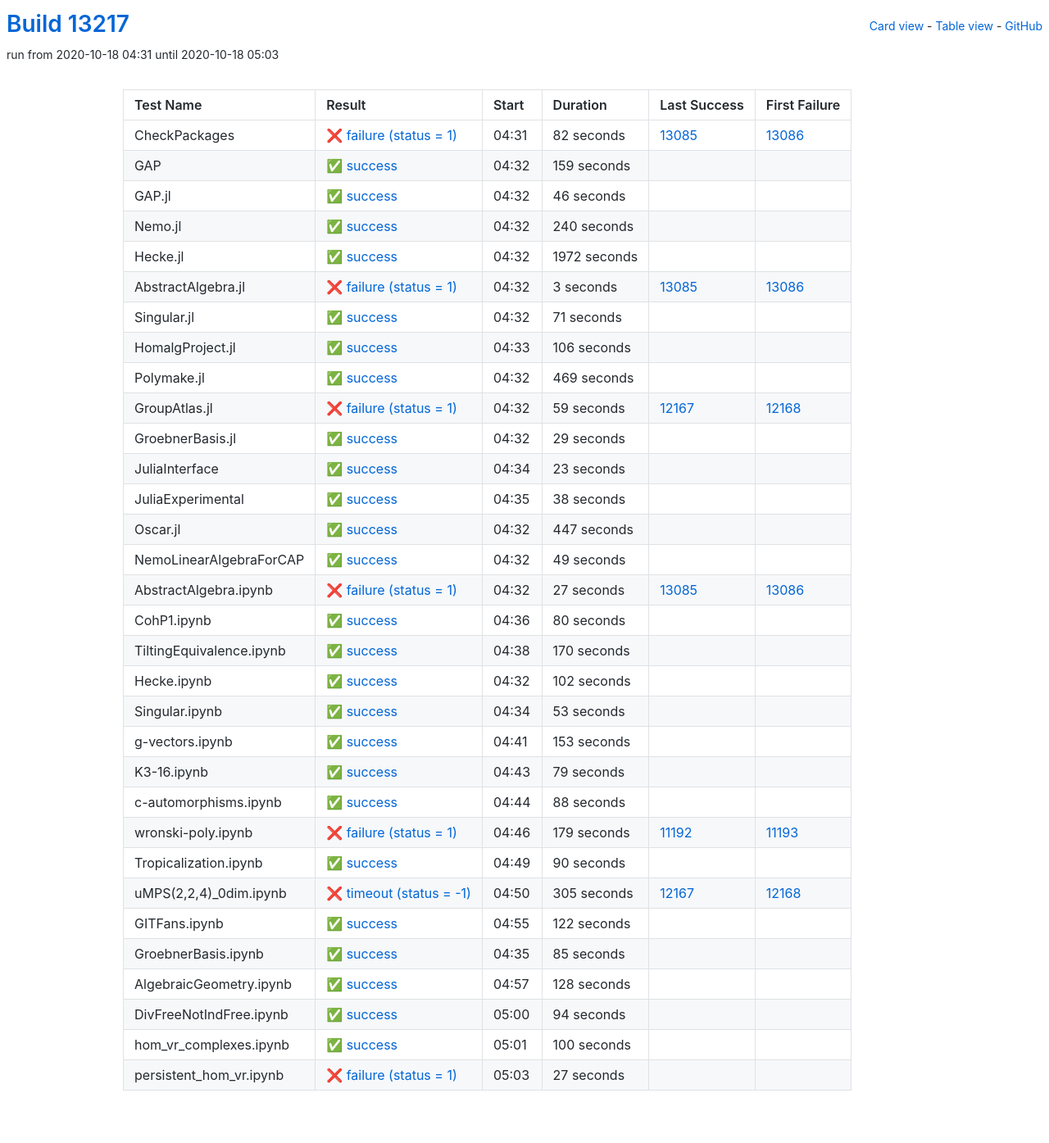
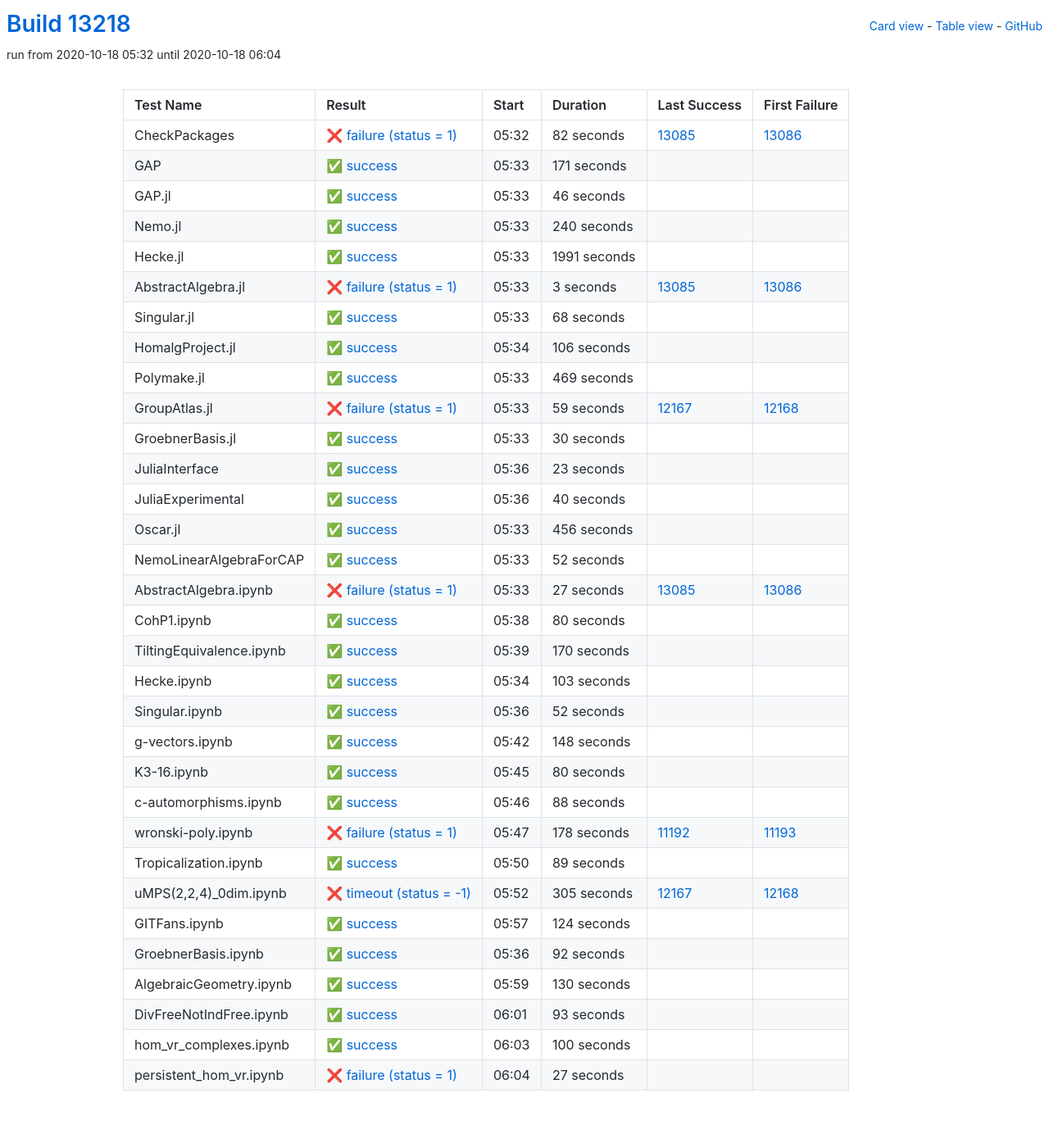
Before and after one commit to oscar-system/oscar-ci-status, a Jekyll site: the page built from table.html, in a window 1280 px wide. Shown: the whole page at 82% size. Built offline with Jekyll 4.4.1, drawn with Linux system fonts in a browser that asks for light colours.

Commit message:
Build #13218

```diff
--- a/_data/ci.yml
+++ b/_data/ci.yml
@@ -1,6 +1,6 @@
 ---
-build: 13217
-build_url: https://oscarci.mathematik.uni-kl.de/job/oscar/13217/
+build: 13218
+build_url: https://oscarci.mathematik.uni-kl.de/job/oscar/13218/
 job: oscar
 organization: oscar-system
 repo: oscar-ci-status
@@ -8,8 +8,8 @@
 tests:
 - name: CheckPackages
   id: checkpackages
-  log: https://oscarci.mathematik.uni-kl.de/job/oscar/13217/artifact/logs/build-13217/CheckPackages.log
-  start: 2020-10-18 04:31
+  log: https://oscarci.mathematik.uni-kl.de/job/oscar/13218/artifact/logs/build-13218/CheckPackages.log
+  start: 2020-10-18 05:32
   success: false
   exitcode: 1
   status: failure
@@ -20,20 +20,20 @@
   first_failure_url: https://oscarci.mathematik.uni-kl.de/job/oscar/13086/
 - name: GAP
   id: gap
-  log: https://oscarci.mathematik.uni-kl.de/job/oscar/13217/artifact/logs/build-13217/GAP.log
-  start: 2020-10-18 04:32
+  log: https://oscarci.mathematik.uni-kl.de/job/oscar/13218/artifact/logs/build-13218/GAP.log
+  start: 2020-10-18 05:33
   success: true
   exitcode: 0
   status: success
-  duration: 159
+  duration: 171
   last_success: false
   last_success_url:
   first_failure: false
   first_failure_url:
 - name: GAP.jl
   id: gap-jl
-  log: https://oscarci.mathematik.uni-kl.de/job/oscar/13217/artifact/logs/build-13217/GAP.jl.log
-  start: 2020-10-18 04:32
+  log: https://oscarci.mathematik.uni-kl.de/job/oscar/13218/artifact/logs/build-13218/GAP.jl.log
+  start: 2020-10-18 05:33
   success: true
   exitcode: 0
   status: success
@@ -44,8 +44,8 @@
   first_failure_url:
 - name: Nemo.jl
   id: nemo-jl
-  log: https://oscarci.mathematik.uni-kl.de/job/oscar/13217/artifact/logs/build-13217/Nemo.jl.log
-  start: 2020-10-18 04:32
+  log: https://oscarci.mathematik.uni-kl.de/job/oscar/13218/artifact/logs/build-13218/Nemo.jl.log
+  start: 2020-10-18 05:33
   success: true
   exitcode: 0
   status: success
@@ -56,20 +56,20 @@
   first_failure_url:
 - name: Hecke.jl
   id: hecke-jl
-  log: https://oscarci.mathematik.uni-kl.de/job/oscar/13217/artifact/logs/build-13217/Hecke.jl.log
-  start: 2020-10-18 04:32
+  log: https://oscarci.mathematik.uni-kl.de/job/oscar/13218/artifact/logs/build-13218/Hecke.jl.log
+  start: 2020-10-18 05:33
   success: true
   exitcode: 0
   status: success
-  duration: 1972
+  duration: 1991
   last_success: false
   last_success_url:
   first_failure: false
   first_failure_url:
 - name: AbstractAlgebra.jl
   id: abstractalgebra-jl
-  log: https://oscarci.mathematik.uni-kl.de/job/oscar/13217/artifact/logs/build-13217/AbstractAlgebra.jl.log
-  start: 2020-10-18 04:32
+  log: https://oscarci.mathematik.uni-kl.de/job/oscar/13218/artifact/logs/build-13218/AbstractAlgebra.jl.log
+  start: 2020-10-18 05:33
   success: false
   exitcode: 1
   status: failure
@@ -80,20 +80,20 @@
   first_failure_url: https://oscarci.mathematik.uni-kl.de/job/oscar/13086/
 - name: Singular.jl
   id: singular-jl
-  log: https://oscarci.mathematik.uni-kl.de/job/oscar/13217/artifact/logs/build-13217/Singular.jl.log
-  start: 2020-10-18 04:32
+  log: https://oscarci.mathematik.uni-kl.de/job/oscar/13218/artifact/logs/build-13218/Singular.jl.log
+  start: 2020-10-18 05:33
   success: true
   exitcode: 0
   status: success
-  duration: 71
+  duration: 68
   last_success: false
   last_success_url:
   first_failure: false
   first_failure_url:
 - name: HomalgProject.jl
   id: homalgproject-jl
-  log: https://oscarci.mathematik.uni-kl.de/job/oscar/13217/artifact/logs/build-13217/HomalgProject.jl.log
-  start: 2020-10-18 04:33
+  log: https://oscarci.mathematik.uni-kl.de/job/oscar/13218/artifact/logs/build-13218/HomalgProject.jl.log
+  start: 2020-10-18 05:34
   success: true
   exitcode: 0
   status: success
@@ -104,8 +104,8 @@
   first_failure_url:
 - name: Polymake.jl
   id: polymake-jl
-  log: https://oscarci.mathematik.uni-kl.de/job/oscar/13217/artifact/logs/build-13217/Polymake.jl.log
-  start: 2020-10-18 04:32
+  log: https://oscarci.mathematik.uni-kl.de/job/oscar/13218/artifact/logs/build-13218/Polymake.jl.log
+  start: 2020-10-18 05:33
   success: true
   exitcode: 0
   status: success
@@ -116,8 +116,8 @@
   first_failure_url:
 - name: GroupAtlas.jl
   id: groupatlas-jl
-  log: https://oscarci.mathematik.uni-kl.de/job/oscar/13217/artifact/logs/build-13217/GroupAtlas.jl.log
-  start: 2020-10-18 04:32
+  log: https://oscarci.mathematik.uni-kl.de/job/oscar/13218/artifact/logs/build-13218/GroupAtlas.jl.log
+  start: 2020-10-18 05:33
   success: false
   exitcode: 1
   status: failure
@@ -128,20 +128,20 @@
   first_failure_url: https://oscarci.mathematik.uni-kl.de/job/oscar/12168/
 - name: GroebnerBasis.jl
   id: groebnerbasis-jl
-  log: https://oscarci.mathematik.uni-kl.de/job/oscar/13217/artifact/logs/build-13217/GroebnerBasis.jl.log
-  start: 2020-10-18 04:32
+  log: https://oscarci.mathematik.uni-kl.de/job/oscar/13218/artifact/logs/build-13218/GroebnerBasis.jl.log
+  start: 2020-10-18 05:33
   success: true
   exitcode: 0
   status: success
-  duration: 29
+  duration: 30
   last_success: false
   last_success_url:
   first_failure: false
   first_failure_url:
 - name: JuliaInterface
   id: juliainterface
-  log: https://oscarci.mathematik.uni-kl.de/job/oscar/13217/artifact/logs/build-13217/JuliaInterface.log
-  start: 2020-10-18 04:34
+  log: https://oscarci.mathematik.uni-kl.de/job/oscar/13218/artifact/logs/build-13218/JuliaInterface.log
+  start: 2020-10-18 05:36
   success: true
   exitcode: 0
   status: success
@@ -152,44 +152,44 @@
   first_failure_url:
 - name: JuliaExperimental
   id: juliaexperimental
-  log: https://oscarci.mathematik.uni-kl.de/job/oscar/13217/artifact/logs/build-13217/JuliaExperimental.log
-  start: 2020-10-18 04:35
+  log: https://oscarci.mathematik.uni-kl.de/job/oscar/13218/artifact/logs/build-13218/JuliaExperimental.log
+  start: 2020-10-18 05:36
   success: true
   exitcode: 0
   status: success
-  duration: 38
+  duration: 40
   last_success: false
   last_success_url:
   first_failure: false
   first_failure_url:
 - name: Oscar.jl
   id: oscar-jl
-  log: https://oscarci.mathematik.uni-kl.de/job/oscar/13217/artifact/logs/build-13217/Oscar.jl.log
-  start: 2020-10-18 04:32
+  log: https://oscarci.mathematik.uni-kl.de/job/oscar/13218/artifact/logs/build-13218/Oscar.jl.log
+  start: 2020-10-18 05:33
   success: true
   exitcode: 0
   status: success
-  duration: 447
+  duration: 456
   last_success: false
   last_success_url:
   first_failure: false
   first_failure_url:
 - name: NemoLinearAlgebraForCAP
   id: nemolinearalgebraforcap
-  log: https://oscarci.mathematik.uni-kl.de/job/oscar/13217/artifact/logs/build-13217/NemoLinearAlgebraForCAP.log
-  start: 2020-10-18 04:32
+  log: https://oscarci.mathematik.uni-kl.de/job/oscar/13218/artifact/logs/build-13218/NemoLinearAlgebraForCAP.log
+  start: 2020-10-18 05:33
   success: true
   exitcode: 0
   status: success
-  duration: 49
+  duration: 52
   last_success: false
   last_success_url:
   first_failure: false
   first_failure_url:
 - name: AbstractAlgebra.ipynb
   id: abstractalgebra-ipynb
-  log: https://oscarci.mathematik.uni-kl.de/job/oscar/13217/artifact/logs/build-13217/AbstractAlgebra.ipynb.log
-  start: 2020-10-18 04:32
+  log: https://oscarci.mathematik.uni-kl.de/job/oscar/13218/artifact/logs/build-13218/AbstractAlgebra.ipynb.log
+  start: 2020-10-18 05:33
   success: false
   exitcode: 1
   status: failure
@@ -200,8 +200,8 @@
   first_failure_url: https://oscarci.mathematik.uni-kl.de/job/oscar/13086/
 - name: CohP1.ipynb
   id: cohp1-ipynb
-  log: https://oscarci.mathematik.uni-kl.de/job/oscar/13217/artifact/logs/build-13217/CohP1.ipynb.log
-  start: 2020-10-18 04:36
+  log: https://oscarci.mathematik.uni-kl.de/job/oscar/13218/artifact/logs/build-13218/CohP1.ipynb.log
+  start: 2020-10-18 05:38
   success: true
   exitcode: 0
   status: success
@@ -212,8 +212,8 @@
   first_failure_url:
 - name: TiltingEquivalence.ipynb
   id: tiltingequivalence-ipynb
-  log: https://oscarci.mathematik.uni-kl.de/job/oscar/13217/artifact/logs/build-13217/TiltingEquivalence.ipynb.log
-  start: 2020-10-18 04:38
+  log: https://oscarci.mathematik.uni-kl.de/job/oscar/13218/artifact/logs/build-13218/TiltingEquivalence.ipynb.log
+  start: 2020-10-18 05:39
   success: true
   exitcode: 0
   status: success
@@ -224,56 +224,56 @@
   first_failure_url:
 - name: Hecke.ipynb
   id: hecke-ipynb
-  log: https://oscarci.mathematik.uni-kl.de/job/oscar/13217/artifact/logs/build-13217/Hecke.ipynb.log
-  start: 2020-10-18 04:32
+  log: https://oscarci.mathematik.uni-kl.de/job/oscar/13218/artifact/logs/build-13218/Hecke.ipynb.log
+  start: 2020-10-18 05:34
   success: true
   exitcode: 0
   status: success
-  duration: 102
+  duration: 103
   last_success: false
   last_success_url:
   first_failure: false
   first_failure_url:
 - name: Singular.ipynb
   id: singular-ipynb
-  log: https://oscarci.mathematik.uni-kl.de/job/oscar/13217/artifact/logs/build-13217/Singular.ipynb.log
-  start: 2020-10-18 04:34
+  log: https://oscarci.mathematik.uni-kl.de/job/oscar/13218/artifact/logs/build-13218/Singular.ipynb.log
+  start: 2020-10-18 05:36
   success: true
   exitcode: 0
   status: success
-  duration: 53
+  duration: 52
   last_success: false
   last_success_url:
   first_failure: false
   first_failure_url:
 - name: g-vectors.ipynb
   id: g-vectors-ipynb
-  log: https://oscarci.mathematik.uni-kl.de/job/oscar/13217/artifact/logs/build-13217/g-vectors.ipynb.log
-  start: 2020-10-18 04:41
+  log: https://oscarci.mathematik.uni-kl.de/job/oscar/13218/artifact/logs/build-13218/g-vectors.ipynb.log
+  start: 2020-10-18 05:42
   success: true
   exitcode: 0
   status: success
-  duration: 153
+  duration: 148
   last_success: false
   last_success_url:
   first_failure: false
   first_failure_url:
 - name: K3-16.ipynb
   id: k3-16-ipynb
-  log: https://oscarci.mathematik.uni-kl.de/job/oscar/13217/artifact/logs/build-13217/K3-16.ipynb.log
-  start: 2020-10-18 04:43
+  log: https://oscarci.mathematik.uni-kl.de/job/oscar/13218/artifact/logs/build-13218/K3-16.ipynb.log
+  start: 2020-10-18 05:45
   success: true
   exitcode: 0
   status: success
-  duration: 79
+  duration: 80
   last_success: false
   last_success_url:
   first_failure: false
   first_failure_url:
 - name: c-automorphisms.ipynb
   id: c-automorphisms-ipynb
-  log: https://oscarci.mathematik.uni-kl.de/job/oscar/13217/artifact/logs/build-13217/c-automorphisms.ipynb.log
-  start: 2020-10-18 04:44
+  log: https://oscarci.mathematik.uni-kl.de/job/oscar/13218/artifact/logs/build-13218/c-automorphisms.ipynb.log
+  start: 2020-10-18 05:46
   success: true
   exitcode: 0
   status: success
@@ -284,32 +284,32 @@
   first_failure_url:
 - name: wronski-poly.ipynb
   id: wronski-poly-ipynb
-  log: https://oscarci.mathematik.uni-kl.de/job/oscar/13217/artifact/logs/build-13217/wronski-poly.ipynb.log
-  start: 2020-10-18 04:46
+  log: https://oscarci.mathematik.uni-kl.de/job/oscar/13218/artifact/logs/build-13218/wronski-poly.ipynb.log
+  start: 2020-10-18 05:47
   success: false
   exitcode: 1
   status: failure
-  duration: 179
+  duration: 178
   last_success: 11192
   last_success_url: https://oscarci.mathematik.uni-kl.de/job/oscar/11192/
   first_failure: 11193
   first_failure_url: https://oscarci.mathematik.uni-kl.de/job/oscar/11193/
 - name: Tropicalization.ipynb
   id: tropicalization-ipynb
-  log: https://oscarci.mathematik.uni-kl.de/job/oscar/13217/artifact/logs/build-13217/Tropicalization.ipynb.log
-  start: 2020-10-18 04:49
+  log: https://oscarci.mathematik.uni-kl.de/job/oscar/13218/artifact/logs/build-13218/Tropicalization.ipynb.log
+  start: 2020-10-18 05:50
   success: true
   exitcode: 0
   status: success
-  duration: 90
+  duration: 89
   last_success: false
   last_success_url:
   first_failure: false
   first_failure_url:
 - name: uMPS(2,2,4)_0dim.ipynb
   id: umps-2-2-4-0dim-ipynb
-  log: https://oscarci.mathematik.uni-kl.de/job/oscar/13217/artifact/logs/build-13217/uMPS-2-2-4-_0dim.ipynb.log
-  start: 2020-10-18 04:50
+  log: https://oscarci.mathematik.uni-kl.de/job/oscar/13218/artifact/logs/build-13218/uMPS-2-2-4-_0dim.ipynb.log
+  start: 2020-10-18 05:52
   success: false
   exitcode: -1
   status: timeout
@@ -320,56 +320,56 @@
   first_failure_url: https://oscarci.mathematik.uni-kl.de/job/oscar/12168/
 - name: GITFans.ipynb
   id: gitfans-ipynb
-  log: https://oscarci.mathematik.uni-kl.de/job/oscar/13217/artifact/logs/build-13217/GITFans.ipynb.log
-  start: 2020-10-18 04:55
+  log: https://oscarci.mathematik.uni-kl.de/job/oscar/13218/artifact/logs/build-13218/GITFans.ipynb.log
+  start: 2020-10-18 05:57
   success: true
   exitcode: 0
   status: success
-  duration: 122
+  duration: 124
   last_success: false
   last_success_url:
   first_failure: false
   first_failure_url:
 - name: GroebnerBasis.ipynb
   id: groebnerbasis-ipynb
-  log: https://oscarci.mathematik.uni-kl.de/job/oscar/13217/artifact/logs/build-13217/GroebnerBasis.ipynb.log
-  start: 2020-10-18 04:35
+  log: https://oscarci.mathematik.uni-kl.de/job/oscar/13218/artifact/logs/build-13218/GroebnerBasis.ipynb.log
+  start: 2020-10-18 05:36
   success: true
   exitcode: 0
   status: success
-  duration: 85
+  duration: 92
   last_success: false
   last_success_url:
   first_failure: false
   first_failure_url:
 - name: AlgebraicGeometry.ipynb
   id: algebraicgeometry-ipynb
-  log: https://oscarci.mathematik.uni-kl.de/job/oscar/13217/artifact/logs/build-13217/AlgebraicGeometry.ipynb.log
-  start: 2020-10-18 04:57
+  log: https://oscarci.mathematik.uni-kl.de/job/oscar/13218/artifact/logs/build-13218/AlgebraicGeometry.ipynb.log
+  start: 2020-10-18 05:59
   success: true
   exitcode: 0
   status: success
-  duration: 128
+  duration: 130
   last_success: false
   last_success_url:
   first_failure: false
   first_failure_url:
 - name: DivFreeNotIndFree.ipynb
   id: divfreenotindfree-ipynb
-  log: https://oscarci.mathematik.uni-kl.de/job/oscar/13217/artifact/logs/build-13217/DivFreeNotIndFree.ipynb.log
-  start: 2020-10-18 05:00
+  log: https://oscarci.mathematik.uni-kl.de/job/oscar/13218/artifact/logs/build-13218/DivFreeNotIndFree.ipynb.log
+  start: 2020-10-18 06:01
   success: true
   exitcode: 0
   status: success
-  duration: 94
+  duration: 93
   last_success: false
   last_success_url:
   first_failure: false
   first_failure_url:
 - name: hom_vr_complexes.ipynb
   id: hom-vr-complexes-ipynb
-  log: https://oscarci.mathematik.uni-kl.de/job/oscar/13217/artifact/logs/build-13217/hom_vr_complexes.ipynb.log
-  start: 2020-10-18 05:01
+  log: https://oscarci.mathematik.uni-kl.de/job/oscar/13218/artifact/logs/build-13218/hom_vr_complexes.ipynb.log
+  start: 2020-10-18 06:03
   success: true
   exitcode: 0
   status: success
@@ -380,8 +380,8 @@
   first_failure_url:
 - name: persistent_hom_vr.ipynb
   id: persistent-hom-vr-ipynb
-  log: https://oscarci.mathematik.uni-kl.de/job/oscar/13217/artifact/logs/build-13217/persistent_hom_vr.ipynb.log
-  start: 2020-10-18 05:03
+  log: https://oscarci.mathematik.uni-kl.de/job/oscar/13218/artifact/logs/build-13218/persistent_hom_vr.ipynb.log
+  start: 2020-10-18 06:04
   success: false
   exitcode: 1
   status: failure
```
Also changed, not shown: README.md.
